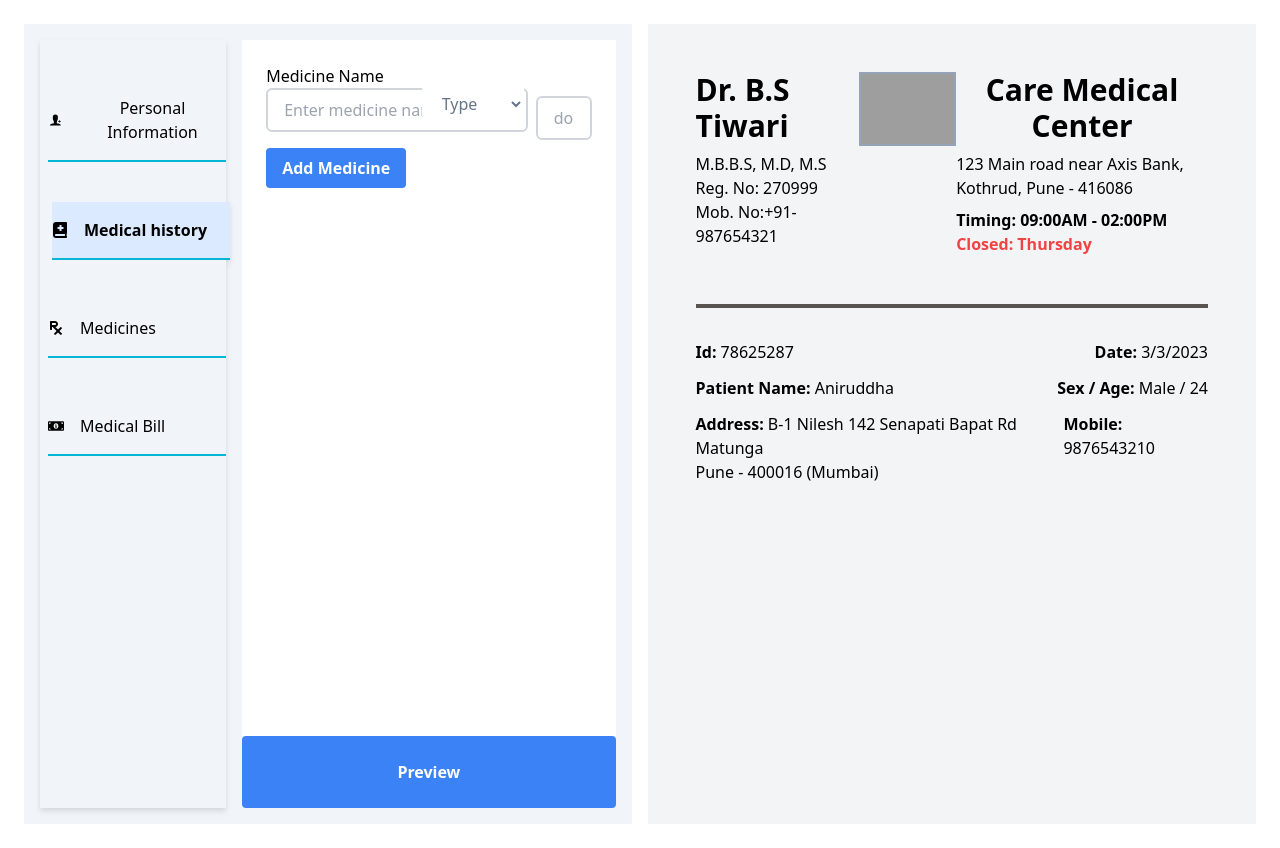
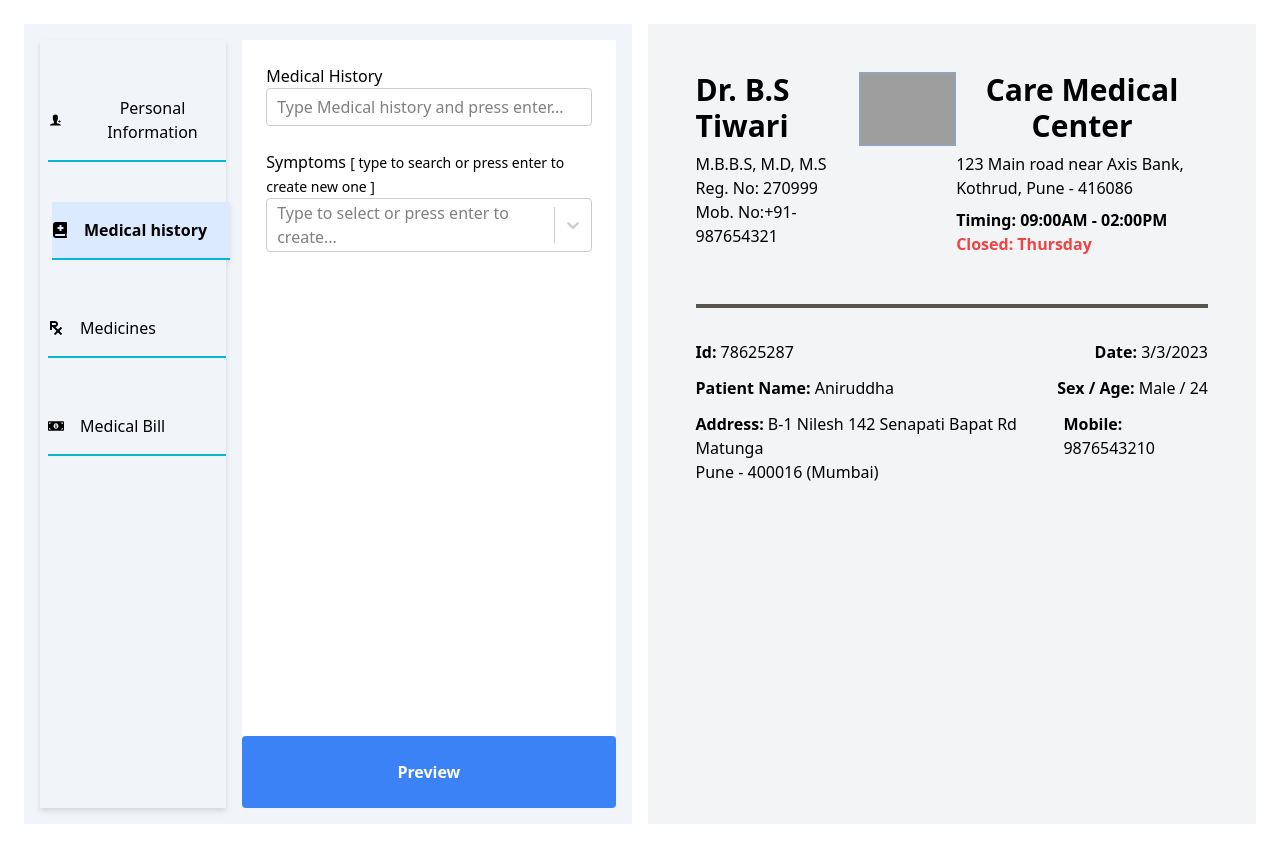
Before and after one commit to affu72/Medical-report, a React (Create React App) app: page / in a window 1280 px wide. Both pictures are taken after a click on the button "Medical history". Built offline with nearby package versions, Linux system fonts and the light colour scheme; grey boxes are pictures that could not be loaded.

Commit message:
medical symptom dropdown as well

```diff
--- a/src/components/MainComponent/InputForms.tsx
+++ b/src/components/MainComponent/InputForms.tsx
@@ -9,10 +9,10 @@ interface PropInput {
 
 const InputForms: React.FC<PropInput> = ({ tabIndex }) => {
   const formSection = [
-    <PersonalInformation key={1} />,
+    <PersonalInformation key={0} />,
+    <MedicalHistory key={1} />,
     <Medicines key={2} />,
-    <MedicalHistory key={3} />,
-    <MedicalBill key={4} />,
+    <MedicalBill key={3} />,
   ];
 
   return (
--- a/src/components/MainComponent/MedicalHistory.tsx
+++ b/src/components/MainComponent/MedicalHistory.tsx
@@ -53,6 +53,32 @@ const MedicalHistory: React.FC = () => {
     }
   };
 
+  interface IOption {
+    label: string;
+    value: string;
+  }
+
+  const option: IOption[] = [
+    { label: "Abdominal pain", value: "abdominal pain" },
+    { label: "Blood in stool", value: "blood in stool" },
+    { label: "Chest pain", value: "chest pain" },
+    { label: "Constipation", value: "constipation" },
+    { label: "Cough", value: "cough" },
+    { label: "Diarrhea", value: "diarrhea" },
+    { label: "Dizziness", value: "dizziness" },
+    { label: "Fatigue", value: "fatigue" },
+    { label: "Fever", value: "fever" },
+    { label: "Headache", value: "headache" },
+    { label: "Heart palpitations", value: "heart palpitations" },
+    { label: "Joint pain", value: "joint pain" },
+    { label: "Nausea and vomiting", value: "nausea and vomiting" },
+    { label: "Shortness of breath", value: "shortness of breath" },
+    { label: "Skin rash", value: "skin rash" },
+    { label: "Sore throat", value: "sore throat" },
+    { label: "Urinary problems", value: "urinary problems" },
+    { label: "Vision problems", value: "vision problems" },
+  ];
+
   return (
     <>
       <div>
@@ -72,17 +98,21 @@ const MedicalHistory: React.FC = () => {
       </div>
 
       <div>
-        <label>Symptoms</label>
+        <label>
+          Symptoms{" "}
+          <span className="text-sm">
+            [ type to search or press enter to create new one ]
+          </span>
+        </label>
         <CreatableSelect
-          components={components}
           inputValue={inputSymptoms}
           isClearable
           isMulti
-          menuIsOpen={false}
+          options={option}
           onChange={(newValue) => setSymptoms(newValue)}
           onInputChange={(newValue) => setInputSymptoms(newValue)}
           onKeyDown={handleKeySymptoms}
-          placeholder="Type Symptoms and press enter..."
+          placeholder="Type to select or press enter to create..."
           value={symptoms}
         />
       </div>
--- a/src/components/MainComponent/SideNav.tsx
+++ b/src/components/MainComponent/SideNav.tsx
@@ -44,6 +44,7 @@ function SideNav(props: SidebarProp) {
         <FaBookMedical />
         Medical history
       </button>
+
       <button
         tabIndex={0}
         id="medicine-tab"
```
